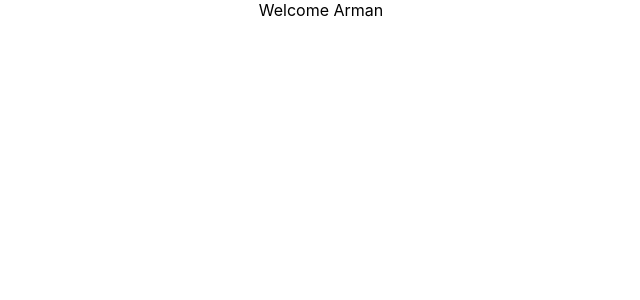
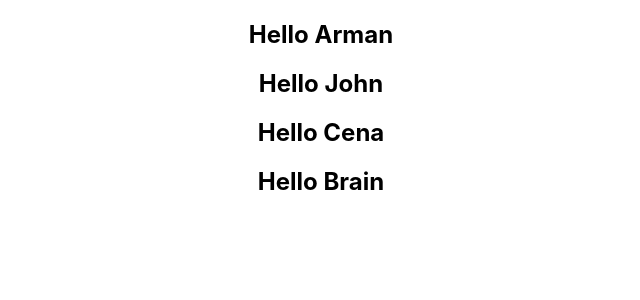
Before and after one commit to ArmanKamal/ReactJsBasic, a React (Create React App) app: page / in a window 1280 px wide. Shown: the top 300 px of the page, without its empty margins (319-959 px from the left). Built offline with nearby package versions, Linux system fonts and the light colour scheme.

Commit message:
Added React map method

```diff
--- a/src/App.js
+++ b/src/App.js
@@ -9,6 +9,7 @@ import EventBind from './components/EventBind'
 import './App.css';
 import ParentComponent from './components/ParentComponent';
 import UserGreeting from './components/UserGreeting'
+import NameList from './components/NameList'
 
 function App() {
   return (
@@ -25,11 +26,12 @@ function App() {
       <ClassClick />
       <ParentComponent />
         <EventBind />
+        <UserGreeting />
        */
     }
-     <UserGreeting />
 
 
+      <NameList />
 
 
     </div>
--- /dev/null
+++ b/src/components/NameList.js
@@ -0,0 +1,14 @@
+import React from 'react'
+
+function NameList() {
+    const names = ['Arman','John','Cena','Brain']
+    const nameList = names.map((name) =><h2>Hello {name}</h2> )
+
+    return (
+        <div>
+            {nameList}
+        </div>
+    )
+}
+
+export default NameList
```
